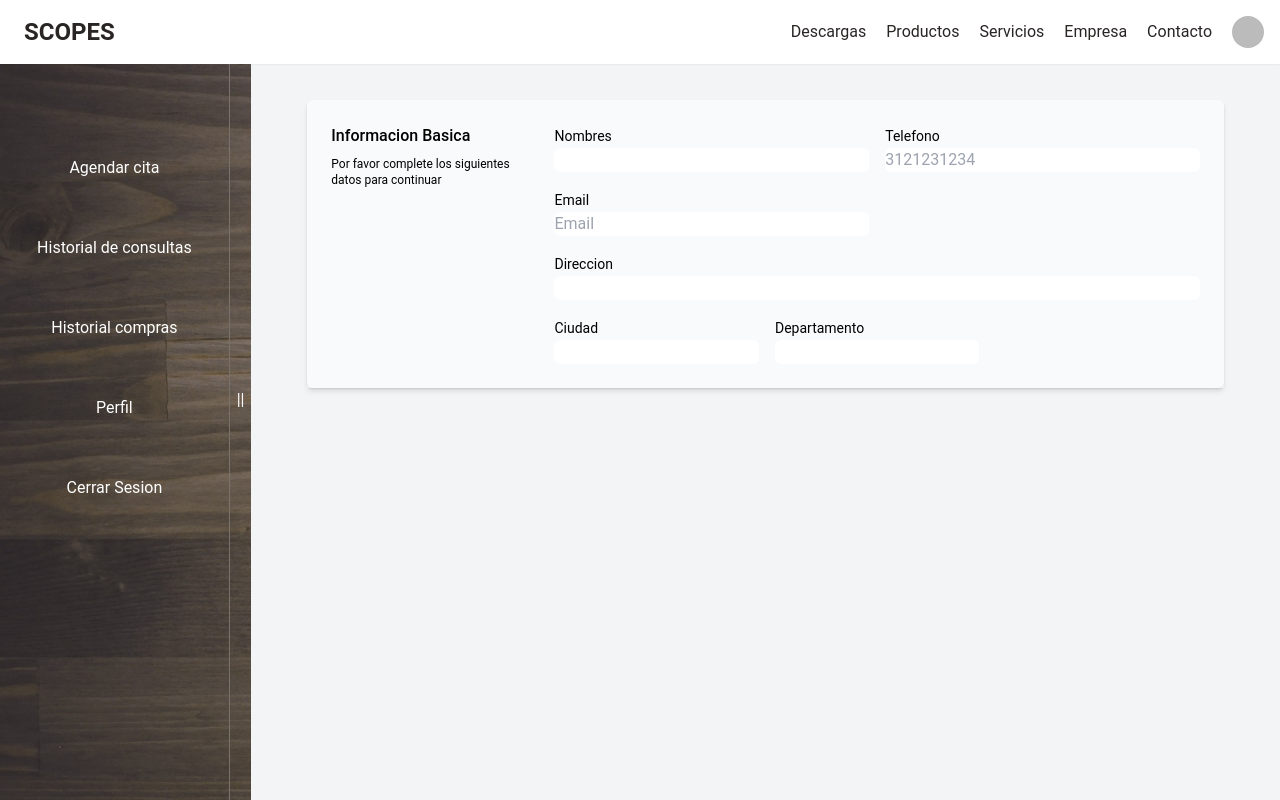
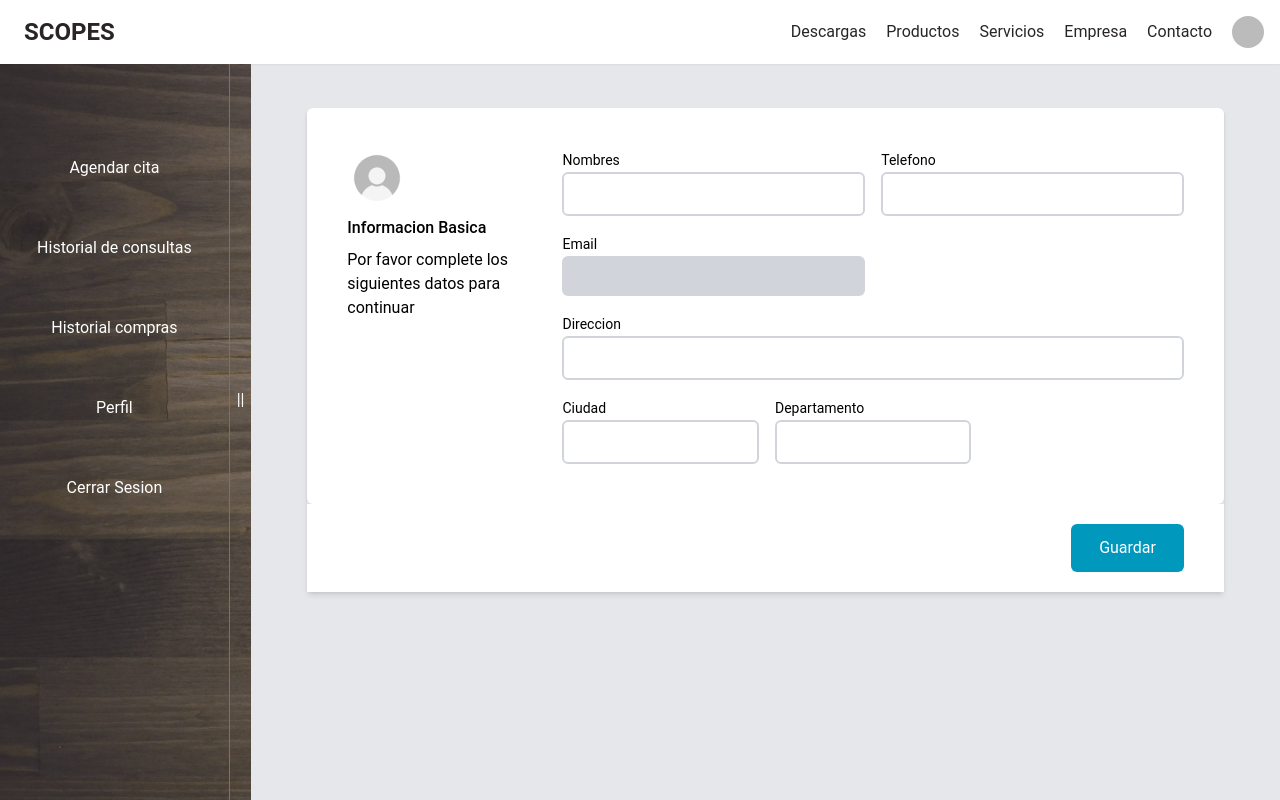
Before and after one commit to luistrabajo789/Scopes, a Next.js app: page /dashboard/perfil in a window 1280 px wide. Built offline with nearby package versions, Linux system fonts and the light colour scheme; no server answers; the database is empty; sample sign-in values are in the browser's storage.

Commit message:
add funcionalidad put perfil

```diff
--- a/components/Layout/Sidebar.tsx
+++ b/components/Layout/Sidebar.tsx
@@ -1,4 +1,3 @@
-import CheckStep from "components/dashboard/steps/CheckStep";
 import Link from "next/link";
 
 import React from "react";
@@ -14,16 +13,15 @@ export default function Sidebar({ children }: LayoutProps) {
 
   return (
     <aside className="flex ">
-      <nav
-        id="mySidebar"
-        className="sidebar  h-screen text-white w-72 pt-12 block transition-all duration-700 ease-in-out"
-      >
+      <nav id="mySidebar" className="h-screen text-white w-72 pt-12 block">
         <ul
           id="ulSidenav"
           className="grid grid-cols-12 place-content-center py-20  text-center "
         >
           <Link className="col-span-12" href="/dashboard/agendar/datos">
-            <li className=" hover:bg-stone-800 h-20 grid place-content-center">Agendar cita </li>
+            <li className=" hover:bg-stone-800 h-20 grid place-content-center">
+              Agendar cita{" "}
+            </li>
           </Link>
 
           <Link className="col-span-12" href="/dashboard/historial/consultas">
@@ -33,15 +31,21 @@ export default function Sidebar({ children }: LayoutProps) {
           </Link>
 
           <Link className="col-span-12" href="/dashboard/compras">
-            <li className="  hover:bg-stone-800 h-20 grid place-content-center">Historial compras </li>
+            <li className="  hover:bg-stone-800 h-20 grid place-content-center">
+              Historial compras{" "}
+            </li>
           </Link>
 
           <Link className="col-span-12" href="/dashboard/perfil">
-            <li className="   hover:bg-stone-800 h-20 grid place-content-center">Perfil </li>
+            <li className="   hover:bg-stone-800 h-20 grid place-content-center">
+              Perfil{" "}
+            </li>
           </Link>
 
           <Link className="col-span-12" href="/api/auth/signout">
-            <li className="   hover:bg-stone-800 h-20 grid place-content-center">Cerrar Sesion </li>
+            <li className="   hover:bg-stone-800 h-20 grid place-content-center">
+              Cerrar Sesion{" "}
+            </li>
           </Link>
         </ul>
       </nav>
@@ -49,16 +53,16 @@ export default function Sidebar({ children }: LayoutProps) {
       <div
         id="btnSideBar"
         onClick={openNav}
-        className="w-7  text-white right-0 h-screen grid place-content-center border-l border-stone-500"
+        className="w-7 text-white right-0 h-screen grid place-content-center border-l border-stone-500"
       >
         ||
       </div>
 
       <div
         id="main"
-        className="h-screen w-full pt-20  lg:px-7 bg-gray-100 overflow-y-auto"
+        className="h-screen w-full pt-20  lg:px-7 bg-gray-200 overflow-y-auto"
       >
-        <div className="w-full  flex justify-center p-2 sm:p-5 md:px-7">
+        <div className="w-full  flex justify-center p-2  sm:p-5 md:p-7">
           {children}
         </div>
       </div>
--- a/components/dashboard/Perfil.tsx
+++ b/components/dashboard/Perfil.tsx
@@ -1,94 +1,281 @@
 /* eslint-disable @next/next/no-img-element */
-import React from "react";
+import Image from "next/image";
+import React, { useEffect, useState } from "react";
+import { useForm, SubmitHandler } from "react-hook-form";
+import { toastError, toastOK } from "utils/toast";
+import profile from "../../public/profile.jpg";
+import { TyUser } from "./steps/Step1Form";
 
 export default function Perfil() {
+  const [dataUser, setdataUser] = useState<TyUser>();
+  const {
+    register,
+    watch,
+    handleSubmit,
+    formState: { errors },
+  } = useForm();
+
+  useEffect(() => {
+    (async () => {
+      const windowsRoute = window.location.href;
+      const url = new URL(windowsRoute);
+      const domain = url.origin;
+      const res = await fetch(`${domain}/api/user`, {
+        headers: {
+          Accept: "application/json",
+          "Content-Type": "application/json",
+        },
+
+      });
+      const resBackend = await res.json();
+      setdataUser(resBackend);
+    })();
+  }, []);
+
+  const onSubmit = async (data?: Object) => {
+    try {
+      const windowsRoute = window.location.href;
+      const url = new URL(windowsRoute);
+      const domain = url.origin;
+      const res = await fetch(`${domain}/api/user/${dataUser?._id}`, {
+        headers: {
+          Accept: "application/json",
+          "Content-Type": "application/json",
+        },
+        method: "PUT",
+        body: JSON.stringify(data),
+      });
+      const resBackend = await res.json();
+      console.log(resBackend);
+      toastOK();
+    } catch (error) {
+      toastError();
+    }
+  };
+
   return (
     <form
-      action=""
-      className="container flex flex-col mx-auto space-y-12 ng-untouched shadow-md ng-pristine ng-valid"
+      onSubmit={handleSubmit(onSubmit)}
+      className="container flex flex-col mx-auto  ng-untouched shadow-md ng-pristine ng-valid"
     >
-      <div className="grid grid-cols-4 gap-6 p-6 rounded-md shadow-sm bg-gray-50">
+      <div className="grid grid-cols-4 gap-6  p-10  rounded-md shadow-sm bg-white">
         <div className="space-y-2 col-span-full lg:col-span-1">
+          <Image
+            className="rounded-full"
+            src={profile}
+            width={60}
+            height={60}
+            alt="foto"
+          />
           <p className="font-medium">Informacion Basica</p>
-          <p className="text-xs">
+          <p className="text-md">
             Por favor complete los siguientes datos para continuar
           </p>
+          <div></div>
         </div>
+
         <div className="grid grid-cols-6 gap-4 col-span-full lg:col-span-3">
+          {/* name */}
           <div className="col-span-full sm:col-span-3">
             <label htmlFor="firstname" className="text-sm">
               Nombres
             </label>
             <input
+              {...register("name", { required: true, minLength: 4 })}
+              placeholder={dataUser?.name}
               id="name"
               name="name"
               type="text"
-
-              className="w-full rounded-md focus:ring focus:ring-opacity-75 focus:ring-violet-600 border-gray-300 text-gray-900"
+              className="w-full rounded-md  border-2 border-gray-300 focus:outline-primary-100 p-2 text-gray-900"
             />
+            {errors.name?.type === "required" && (
+              <span className="text-red-500 text-xs">
+                Debes completar este campo
+              </span>
+            )}
+            {errors.name?.type === "minLength" && (
+              <span className="text-red-500 text-xs">
+                Require minimo 4 caracteres
+              </span>
+            )}
           </div>
+          {/* phone */}
           <div className="col-span-full sm:col-span-3">
             <label htmlFor="lastname" className="text-sm">
               Telefono
             </label>
             <input
-            name="phone"
+              {...register("phone", { required: true, minLength: 9 })}
+              placeholder={dataUser?.phone}
+              name="phone"
               id="phone"
               type="text"
-              placeholder="3121231234"
-              className="w-full rounded-md focus:ring focus:ring-opacity-75 focus:ring-violet-600 border-gray-300 text-gray-900"
-            />
+              className="w-full rounded-md  border-2 border-gray-300 focus:outline-primary-100 p-2 text-gray-900"
+            />{" "}
+            {errors.phone?.type === "required" && (
+              <span className="text-red-500 text-xs">
+                Debes completar este campo
+              </span>
+            )}
+            {errors.phone?.type === "minLength" && (
+              <span className="text-red-500 text-xs">
+                Require minimo 9 caracteres
+              </span>
+            )}
           </div>
+          {/* email */}
           <div className="col-span-full sm:col-span-3">
             <label htmlFor="email" className="text-sm">
               Email
             </label>
             <input
-            name="email"
+              {...register("email")}
+              value={dataUser?.email}
+              name="email"
               id="email"
-              type="email"
-              placeholder="Email"
-              className="w-full rounded-md focus:ring focus:ring-opacity-75 focus:ring-violet-600 border-gray-300 text-gray-900"
+              readOnly
+              aria-invalid={errors.email ? "true" : "false"}
+              className="w-full rounded-md  bg-gray-300 border-gray-300 p-2 text-gray-900"
             />
+            {errors.email && (
+              <p role="alert" className="text-red-500 text-xs">
+                Ecribe un correo valido
+              </p>
+            )}
+            {errors.address?.type === "minLength" && (
+              <span className="text-red-500 text-xs">
+                Require minimo 4 caracteres
+              </span>
+            )}
           </div>
+          {/* password */}
+          {/* {userRegister.requiredPass === true && (
+          <div className="col-span-full sm:col-span-3">
+            <label htmlFor="password" className="text-sm">
+              Nueva Contraseña
+            </label>
+            <input
+              {...register("password", {
+                required: "Escribe una nueva contraseña porfavor",
+                minLength: 6,
+              })}
+              name="password"
+              id="password"
+              type="password"
+              className="w-full rounded-md border-2 border-gray-300 focus:outline-primary-100 p-2 text-gray-900"
+            />
+            {errors?.password?.type === "requerid" && (
+              <span className="text-red-500 text-xs">
+                Este campo es requerido
+              </span>
+            )}
+          </div>
+        )} */}
+          {/* address */}
           <div className="col-span-full">
             <label htmlFor="address" className="text-sm">
               Direccion
             </label>
             <input
-            name="address"
+              {...register("address", { required: true, minLength: 4 })}
+              placeholder={dataUser?.address}
+              name="address"
               id="address"
               type="text"
-              placeholder=""
-              className="w-full rounded-md focus:ring focus:ring-opacity-75 focus:ring-violet-600 border-gray-300 text-gray-900"
+              minLength={4}
+              className="w-full rounded-md  border-2 border-gray-300 focus:outline-primary-100 p-2 text-gray-900"
             />
+            {errors.address?.type === "required" && (
+              <span className="text-red-500 text-xs">
+                Debes completar este campo
+              </span>
+            )}
+            {errors.address?.type === "minLength" && (
+              <span className="text-red-500 text-xs">
+                Require minimo 4 caracteres
+              </span>
+            )}
           </div>
+          {/* city */}
           <div className="col-span-full sm:col-span-2">
             <label htmlFor="city" className="text-sm">
               Ciudad
             </label>
             <input
+              {...register("city", { required: true, minLength: 4 })}
+              placeholder={dataUser?.city}
+              name="city"
               id="city"
               type="text"
-              placeholder=""
-              className="w-full rounded-md focus:ring focus:ring-opacity-75 focus:ring-violet-600 border-gray-300 text-gray-900"
+              minLength={4}
+              className="w-full rounded-md   border-2 border-gray-300 focus:outline-primary-100 p-2 text-gray-900"
             />
+            {errors.city?.type === "required" && (
+              <span className="text-red-500 text-xs">
+                Debes completar este campo
+              </span>
+            )}
+            {errors.city?.type === "minLength" && (
+              <span className="text-red-500 text-xs">
+                Require minimo 4 caracteres
+              </span>
+            )}
           </div>
+          {/* state */}
           <div className="col-span-full sm:col-span-2">
             <label htmlFor="state" className="text-sm">
               Departamento
             </label>
             <input
+              {...register("state", { required: true, minLength: 4 })}
+              placeholder={dataUser?.state}
+              name="state"
               id="state"
               type="text"
-              placeholder=""
-              className="w-full rounded-md focus:ring focus:ring-opacity-75 focus:ring-violet-600 border-gray-300 text-gray-900"
+              minLength={4}
+              className="w-full rounded-md   border-2 border-gray-300 focus:outline-primary-100 p-2 text-gray-900"
+            />
+            {errors.state?.type === "required" && (
+              <span className="text-red-500 text-xs">
+                Debes completar este campo
+              </span>
+            )}
+            {errors.state?.type === "minLength" && (
+              <span className="text-red-500 text-xs">
+                Require minimo 4 caracteres
+              </span>
+            )}
+          </div>
+          <div className="col-span-full sm:col-span-2">
+            <input
+              hidden
+              {...register("complete")}
+              value="true"
+              name="complete"
+              id="complete"
+              className="w-full rounded-md   border-2 border-gray-300 focus:outline-primary-100 p-2 text-gray-900"
             />
           </div>
-
         </div>
       </div>
-
+      {/* buttons */}
+      <div className="flex gap-3 bg-white justify-end px-10 py-5">
+        <button
+          className="rounded-md px-7 py-3 bg-primary-100 text-white"
+          type="submit"
+        >
+          Guardar
+        </button>
+        {/* {stateForm === true && (
+        <button
+          className="rounded-md px-7 py-3 bg-secondary-100 text-white"
+          type="button"
+          onClick={completeStep}
+        >
+          Continuar
+        </button>
+      )} */}
+      </div>
     </form>
   );
 }
--- a/components/dashboard/TableConsulta.tsx
+++ b/components/dashboard/TableConsulta.tsx
@@ -2,6 +2,7 @@ import { type } from "os";
 import React, { useEffect, useState } from "react";
 import axios from "axios";
 import moment from "moment";
+import Link from "next/link";
 
 // interface TableConsulta {
 //   _id: string;
@@ -49,13 +50,13 @@ export default function TableConsulta() {
             <th title="Motivo Consulta" className="p-3 border">
               Motivo Consulta
             </th>
+            <th title="fecha Cita" className="p-3 border">
+              fecha Cita
+            </th>
             <th title="Costo Consulta" className="p-3 border">
               Costo Consulta
             </th>
 
-            <th title="fecha Cita" className="p-3 border">
-              fecha Cita
-            </th>
             <th title="Proceso Factura" className="p-3 border">
               Proceso Factura
             </th>
@@ -70,11 +71,11 @@ export default function TableConsulta() {
               <td className="px-3 py-2 ">{index+1} </td>
               <td className="px-3 py-2 ">{consulta.equipo} </td>
               <td className="px-3 py-2 ">{consulta.motivo}</td>
-              <td className="px-3 py-2">${consulta.costoConsulta}</td>
               <td className="px-3 py-2">{horaFormateada}</td>
+              <td className="px-3 py-2 text-green-800">$ {consulta.costoConsulta}</td>
               <td className="px-3 py-2">
                 {consulta.validado === false
-                  ? <span className="text-red-500 font-semibold">Comprobando Validacion...</span>
+                  ? <Link href='/dashboard/agendar/metodo' className="text-red-500 font-semibold">Comprobando Validacion...</Link>
                   : <span className="text-green-800 font-semibold">Validado!</span>}
               </td>
               <td></td>
--- a/components/dashboard/steps/step2/Step2.tsx
+++ b/components/dashboard/steps/step2/Step2.tsx
@@ -97,7 +97,7 @@ export default function Step2() {
       >
         {/* section selects */}
         <div className="col-span-12 md:col-span-4 p-3 h-full bg-white border-r-2 ">
-          <h3 className="my-5 text-lg font-semibold text-green-800">
+          <h3 className="my-5 text-md font-semibold text-green-800">
             Complete lo datos segun su necesidad
           </h3>
           {/* Component SelectsForm*/}
--- a/components/loaders/Loader1.tsx
+++ b/components/loaders/Loader1.tsx
@@ -2,7 +2,7 @@ import React from "react";
 
 export default function Loader1() {
   return (
-   <div className="flex justify-center w-full pt-20">
+   <div className="flex justify-center w-full py-20 bg-white">
 	 <div className="w-16 h-16 border-4 border-dashed rounded-full animate-spin border-violet-600"></div>
    </div>
   );
--- a/pages/dashboard/agendar/datos.tsx
+++ b/pages/dashboard/agendar/datos.tsx
@@ -10,7 +10,7 @@ export default function Datos({session}:any) {
   return (
     <Layout>
       <Sidebar>
-        <div className="flex flex-col">
+        <div className="flex flex-col shadow-lg w-full">
           <CheckStep stepNumber={1} />
           <Step1Form/>
         </div>
--- a/pages/dashboard/agendar/motivo.tsx
+++ b/pages/dashboard/agendar/motivo.tsx
@@ -10,7 +10,7 @@ export default function Datos() {
   return (
     <Layout>
       <Sidebar>
-        <div className="flex flex-col w-full">
+        <div className="flex flex-col w-full  shadow-lg">
           <CheckStep stepNumber={2} />
           <Step2/>
         </div>
--- a/pages/dashboard/perfil.tsx
+++ b/pages/dashboard/perfil.tsx
@@ -1,4 +1,5 @@
 import Perfil from 'components/dashboard/Perfil'
+import Step1Form from 'components/dashboard/steps/Step1Form'
 import Layout from 'components/Layout/Layout'
 import Sidebar from 'components/Layout/Sidebar'
 import { GetServerSideProps } from 'next'
```
Also changed, not shown: components/dashboard/steps/Step1Form.tsx (+0 -17 lines), components/dashboard/steps/Step3.tsx (+5 -7 lines), styles/globals.css (+2 -5 lines).
